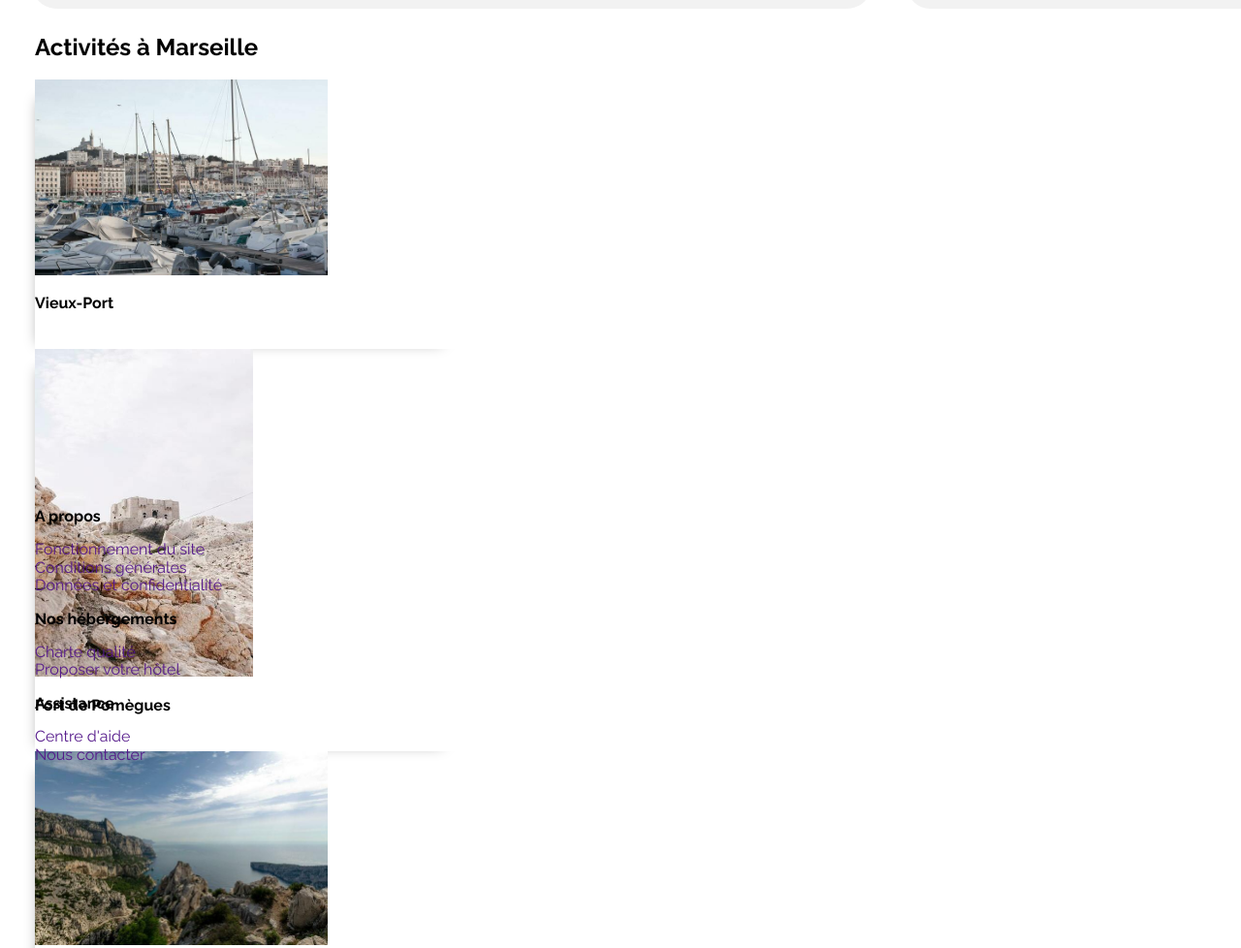
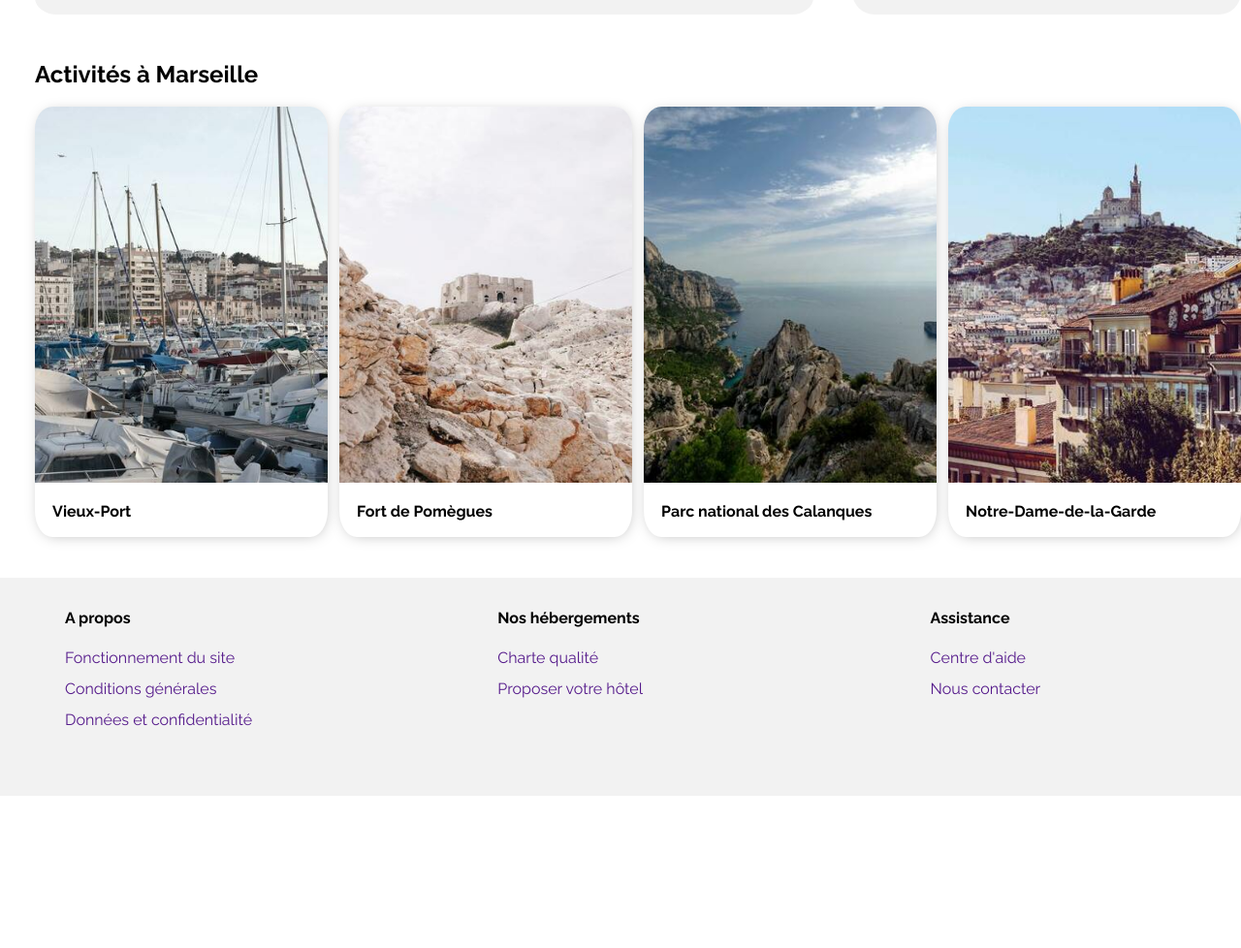
Before and after one commit to Mauh33/Booki, a plain HTML site: page index.html in a window 1280 px wide. Shown: the part 1037-2015 px from the top of the page at 97% size. After the commit the page ends 1866 px from the top, so only its background shows below. Drawn offline with Linux system fonts and the light colour scheme.

Commit message:
#3 Feat/desktop: Intégration css de la section activités et du footer, réajustement aside et animation menu.

```diff
--- a/index.html
+++ b/index.html
@@ -23,7 +23,7 @@
     <title>Booki</title>
   </head>
   <body>
-    <header class="Header flux">
+    <header class="Header">
       <div class="Header__navbar">
         <img
           src="images/logo/Booki.png"
@@ -76,7 +76,7 @@
       </p>
     </header>
 
-    <main class="main flux">
+    <main class="main">
       <div class="bloc-section bloc-section--accomodation">
         <section class="section__accomodation">
           <h2>Hébergements à Marseille</h2>
@@ -292,7 +292,7 @@
       <div class="bloc-section--leisure-activities">
         <section class="section__leisure-activities">
           <h2>Activités à Marseille</h2>
-          <article class="article-card article-card--leisure">
+          <article class="article-card--shadow2 article-card--leisure">
             <div class="leisure--picture">
               <img
                 src="/images/activites/4_small/reno-laithienne-QUgJhdY5Fyk-unsplash.jpg"
@@ -304,7 +304,7 @@
             </div>
           </article>
 
-          <article class="article-card article-card--leisure">
+          <article class="article-card--shadow2 article-card--leisure">
             <div class="leisure--picture">
               <img
                 src="/images/activites/4_small/paul-hermann-QFTrLdQIRhI-unsplash.jpg"
@@ -312,12 +312,11 @@
               />
               <div class="leisure--container">
                 <h3>Fort de Pomègues</h3>
-                <p class="text--sz-bold"></p>
               </div>
             </div>
           </article>
 
-          <article class="article-card article-card--leisure">
+          <article class="article-card--shadow2 article-card--leisure">
             <div class="leisure--picture">
               <img
                 src="/images/activites/4_small/kilyan-sockalingum-NR8-cBCN3aI-unsplash.jpg"
@@ -325,12 +324,11 @@
               />
               <div class="leisure--container">
                 <h3>Parc national des Calanques</h3>
-                <p class="text--sz-bold"></p>
               </div>
             </div>
           </article>
 
-          <article class="article-card article-card--leisure">
+          <article class="article-card--shadow2 article-card--leisure">
             <div class="leisure--picture">
               <img
                 src="/images/activites/4_small/florian-wehde-xW9e8gdotxI-unsplash.jpg"
@@ -338,7 +336,6 @@
               />
               <div class="leisure--container">
                 <h3>Notre-Dame-de-la-Garde</h3>
-                <p class="text--sz-bold"></p>
               </div>
             </div>
           </article>
@@ -346,7 +343,7 @@
       </div>
     </main>
 
-    <footer class="footer flux">
+    <footer class="footer">
       <div>
         <h3>A propos</h3>
         <ul>
--- a/style.css
+++ b/style.css
@@ -400,7 +400,11 @@ template {
 }
 
 body {
-  font-family: var(--font-family)
+  width: 100%;
+  max-width: 1400px;
+  margin-left: auto;
+  margin-right: auto;
+  font-family: var(--font-family);
 }
 
 ul, li {
@@ -421,17 +425,7 @@ a {
 
 
 
-/*
-      Flux - Desktop
-*/
 
-
-.flux {
-  width: 100%;
-  max-width: 1400px;
-  margin-left: auto;
-  margin-right: auto;
-}
 
 
 
@@ -496,17 +490,17 @@ i {
 .Header__menu {
   width: 400px;
   align-self: end;
+  text-align: center;
 }
-
 
 .menu--li {
   position: relative;
-  display: inline-block;
+  display: inline;
   margin-left: 70px;
 }
 
 .menu--li > a {
-  display: inline;
+  display: inline-block;
 }
 
 .less-margin {
@@ -646,7 +640,6 @@ button {
 .main {
   width: auto;
   padding-left: var(--margin-medium-left);
-  /* height: 1159px; */
   display: flex;
   flex-wrap: wrap;
 }
@@ -664,14 +657,14 @@ button {
 .bloc-section--accomodation {
   display: flex;
   height: 626px;
+  margin-bottom: 28px;
 }
 
 .section__accomodation {
-  width: 860px;
-  height: 620px;
   margin-right: 40px;
   background-color: var(--bg-bloc);
   display: flex;
+  flex: 2;
   flex-wrap: wrap;
   justify-content: space-evenly;
   align-content: space-evenly;
@@ -737,11 +730,10 @@ Aside main
 
 .aside__mostpopular {
   background-color: var(--bg-bloc);
-  width: 420px;
-  height: 620px;
   border-radius: 23px;
   display: flex;
   flex-direction: row;
+  flex:1;
   flex-wrap: wrap;
   justify-content: space-around;
 }
@@ -764,10 +756,10 @@ Aside main
 }
 
 .article-card--mostpopular {
-  width:  343px;
-  /* 85%; */
-  height: 140px ;
-  /* 20%; */
+  width: 85%;
+  /* 343px; */
+  height: 20%;
+  /* 140px ; */
   position: relative;
   margin-bottom: 12px;
   }
@@ -811,6 +803,11 @@ Aside main
   padding-bottom: 5%;
 }
 
+.mostpopular--container p {
+  margin-top: 10px;
+}
+
+
 
 
 /*
@@ -818,27 +815,50 @@ Leisure section
 */
 
 .bloc-section--leisure-activities {
+  width: 1337px;
   height: 493px;
-  width: 1337px;
+  margin-bottom: 60px;
+}
+
+.section__leisure-activities {
+  position: relative;
+  display: flex;
+  justify-content: space-between;
+  flex-wrap: wrap;
+}
+
+.section__leisure-activities h2 {
+  flex-basis: 1200px;
 }
 
 .article-card--leisure {
-  max-width: 302px;
-  max-width: 444px;
-}
-
-.leisure--picture {
-
+  width: 302px;
+  height: 444px;
 }
 
 .leisure--picture img {
-  max-width: 302px;
-  max-height: 338px;
-  }
+  width: 302px;
+  height: 388px;
+}
 
-.leisure--container {
-  height: 56px;
-  background-color: white;
+ .leisure--picture img {
+  border-top-left-radius: 6%;
+  border-top-right-radius: 6%;
+}
+
+.article-card--leisure,
+.leisure--picture {
+ border: hidden;
+}
+
+
+.leisure--container h3 {
+  margin-left: 6%;
+}
+
+.article-card--shadow2 {
+  box-shadow: 1px 2px 15px -5px #aaaaaa;
+  border-radius: 6%;
 }
 
 /*
@@ -851,13 +871,27 @@ Leisure section
 
 
 .footer {
-  width:auto;
-  padding-left: var(--margin-medium-left);
-  /* height: 216px; */
+  width: 1339px;
+  height: 225px;
+  margin: auto;
+  background-color: var(--bg-bloc);
+  display: flex;
+  flex-wrap: wrap;
+  justify-content: center;
+  align-content: center;
 }
 
+.footer div {
+  flex: 1;
+  margin-left: 5%;
+  margin-top: 25px;
+}
 
-
+footer ul {
+  width: 300px;
+  height: 150px;
+  line-height: 2em;
+}
 
 /*
       Pseudo - class/elements
@@ -865,20 +899,20 @@ Leisure section
 
 .menu--li > a::after {
   content:"";
-  display: block;
+  /* display: block; */
   position: absolute;
-  width: 130%;
+  width: 100%;
   height: 0.17em;
   background-color: var(--btn-color);
   top: -62px;
-  left:-15%;
+  left: -2px;
   transform: scale(0);
   transition: transform 0.3s ease-in-out;
 }
 
 
 .menu--li > a:hover::after {
-  transform: scale(1);
+  transform: scale(2);
 }
 
 .menu--li a:hover {
```
